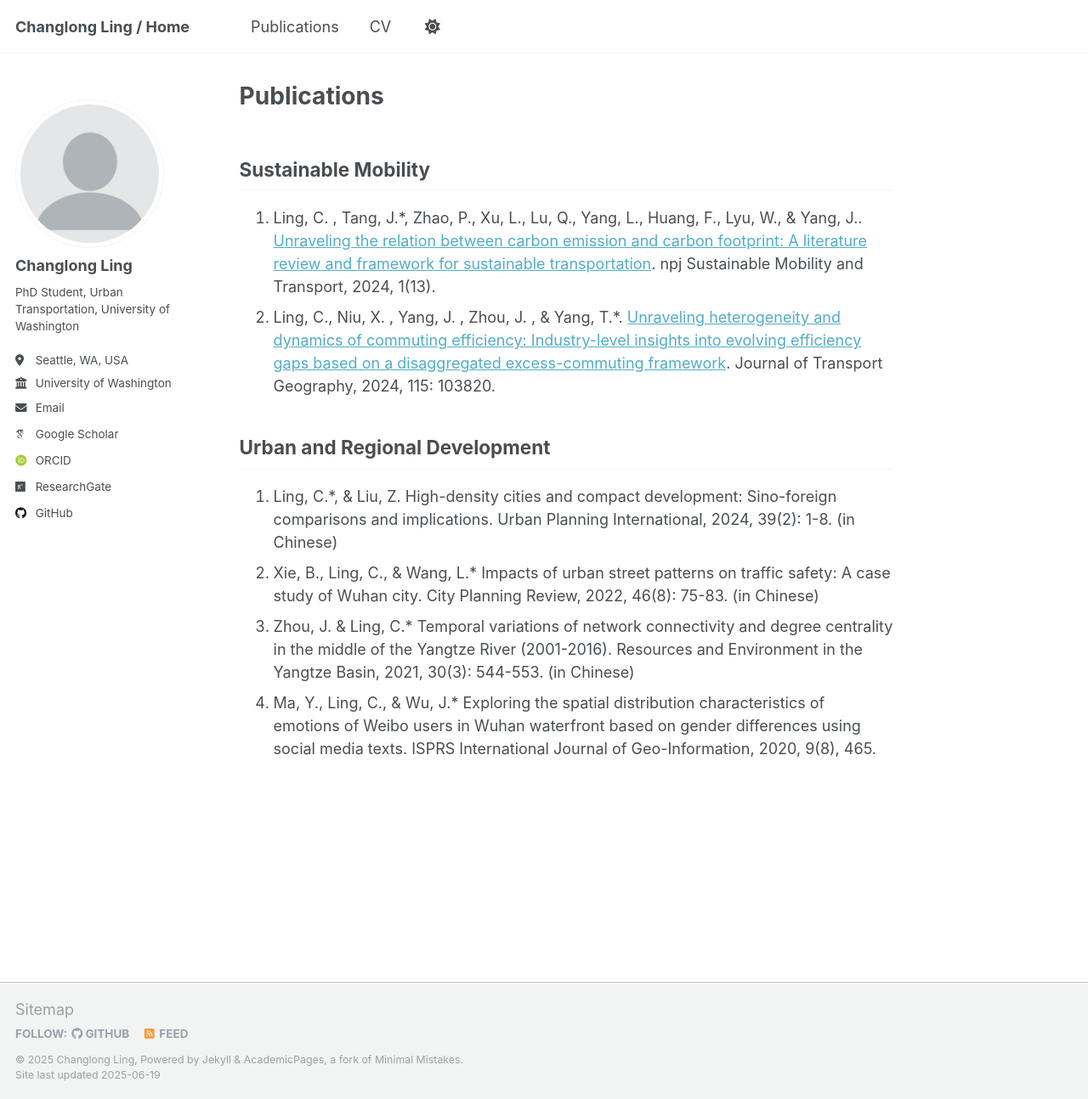
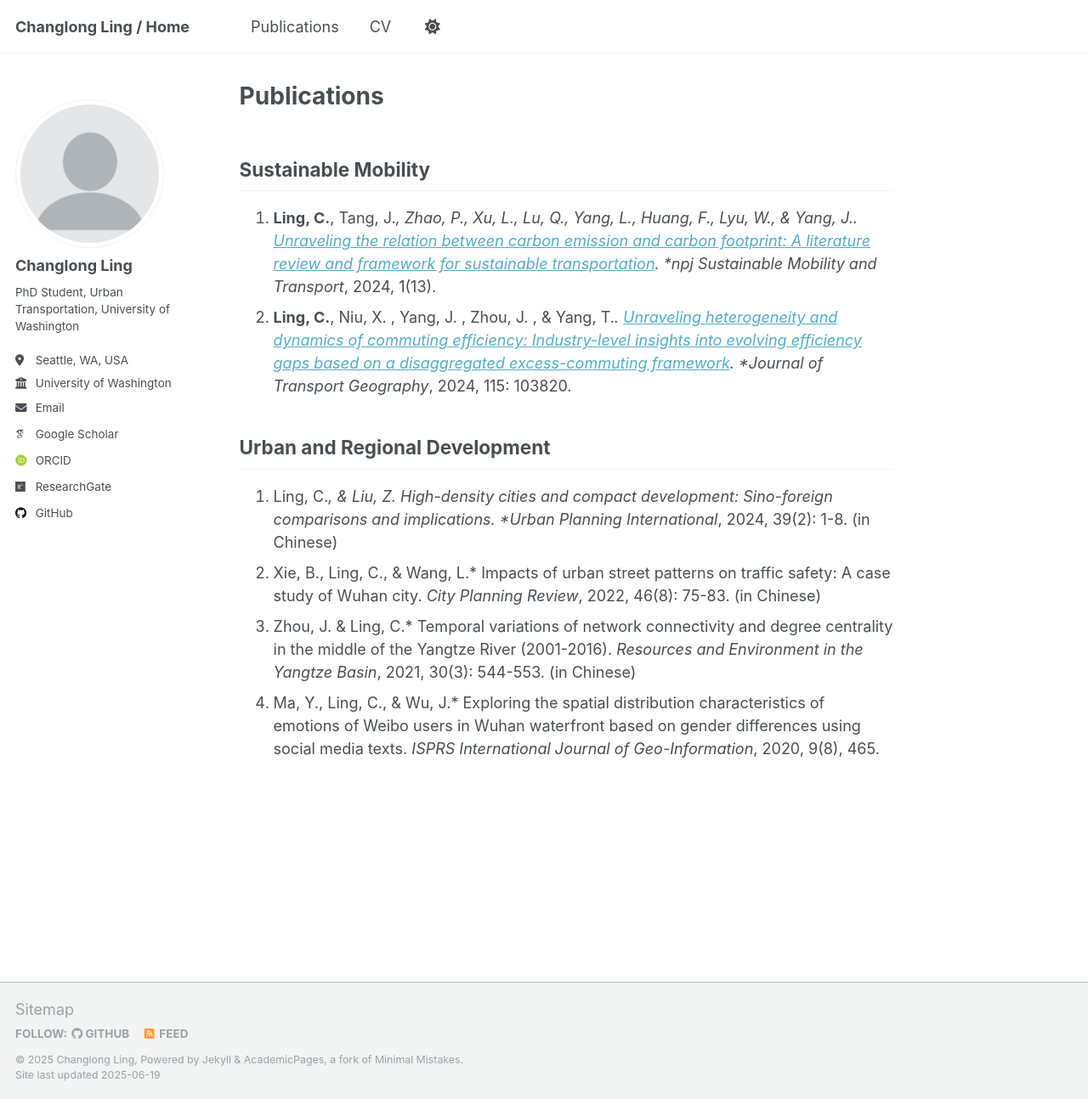
Before and after one commit to ChanglongLing/changlongling.github.io, a Jekyll site: the page built from _pages/publications.md, in a window 1280 px wide and 1294 px high. Shown: the whole window at 85% size. Built offline with Jekyll 4.4.1, drawn with Linux system fonts in a browser that asks for light colours; some web fonts are replaced.

```diff
--- a/_pages/publications.md
+++ b/_pages/publications.md
@@ -5,12 +5,12 @@ permalink: /publications/
 
 Sustainable Mobility
 -----
-1. Ling, C. , Tang, J.*, Zhao, P., Xu, L., Lu, Q., Yang, L., Huang, F., Lyu, W., & Yang, J.. [Unraveling the relation between carbon emission and carbon footprint: A literature review and framework for sustainable transportation](https://doi.org/10.1038/s44333-024-00013-5). npj Sustainable Mobility and Transport, 2024, 1(13).
-2. Ling, C., Niu, X. , Yang, J. , Zhou, J. , & Yang, T.*. [Unraveling heterogeneity and dynamics of commuting efficiency: Industry-level insights into evolving efficiency gaps based on a disaggregated excess-commuting framework](https://doi.org/10.1016/j.jtrangeo.2024.103820). Journal of Transport Geography, 2024, 115: 103820.
+1. **Ling, C.**, Tang, J.*, Zhao, P., Xu, L., Lu, Q., Yang, L., Huang, F., Lyu, W., & Yang, J.. [Unraveling the relation between carbon emission and carbon footprint: A literature review and framework for sustainable transportation](https://doi.org/10.1038/s44333-024-00013-5). *npj Sustainable Mobility and Transport*, 2024, 1(13).
+2. **Ling, C.**, Niu, X. , Yang, J. , Zhou, J. , & Yang, T.*. [Unraveling heterogeneity and dynamics of commuting efficiency: Industry-level insights into evolving efficiency gaps based on a disaggregated excess-commuting framework](https://doi.org/10.1016/j.jtrangeo.2024.103820). *Journal of Transport Geography*, 2024, 115: 103820.
 
 Urban and Regional Development
 -----
-1.	Ling, C.*, & Liu, Z. High-density cities and compact development: Sino-foreign comparisons and implications. Urban Planning International, 2024, 39(2): 1-8. (in Chinese)
-2.	Xie, B., Ling, C., & Wang, L.* Impacts of urban street patterns on traffic safety: A case study of Wuhan city. City Planning Review, 2022, 46(8): 75-83. (in Chinese)
-3.	Zhou, J. & Ling, C.* Temporal variations of network connectivity and degree centrality in the middle of the Yangtze River (2001-2016). Resources and Environment in the Yangtze Basin, 2021, 30(3): 544-553. (in Chinese)
-4.	Ma, Y., Ling, C., & Wu, J.* Exploring the spatial distribution characteristics of emotions of Weibo users in Wuhan waterfront based on gender differences using social media texts. ISPRS International Journal of Geo-Information, 2020, 9(8), 465.
+1.	Ling, C.*, & Liu, Z. High-density cities and compact development: Sino-foreign comparisons and implications. *Urban Planning International*, 2024, 39(2): 1-8. (in Chinese)
+2.	Xie, B., Ling, C., & Wang, L.* Impacts of urban street patterns on traffic safety: A case study of Wuhan city. *City Planning Review*, 2022, 46(8): 75-83. (in Chinese)
+3.	Zhou, J. & Ling, C.* Temporal variations of network connectivity and degree centrality in the middle of the Yangtze River (2001-2016). *Resources and Environment in the Yangtze Basin*, 2021, 30(3): 544-553. (in Chinese)
+4.	Ma, Y., Ling, C., & Wu, J.* Exploring the spatial distribution characteristics of emotions of Weibo users in Wuhan waterfront based on gender differences using social media texts. *ISPRS International Journal of Geo-Information*, 2020, 9(8), 465.
```
